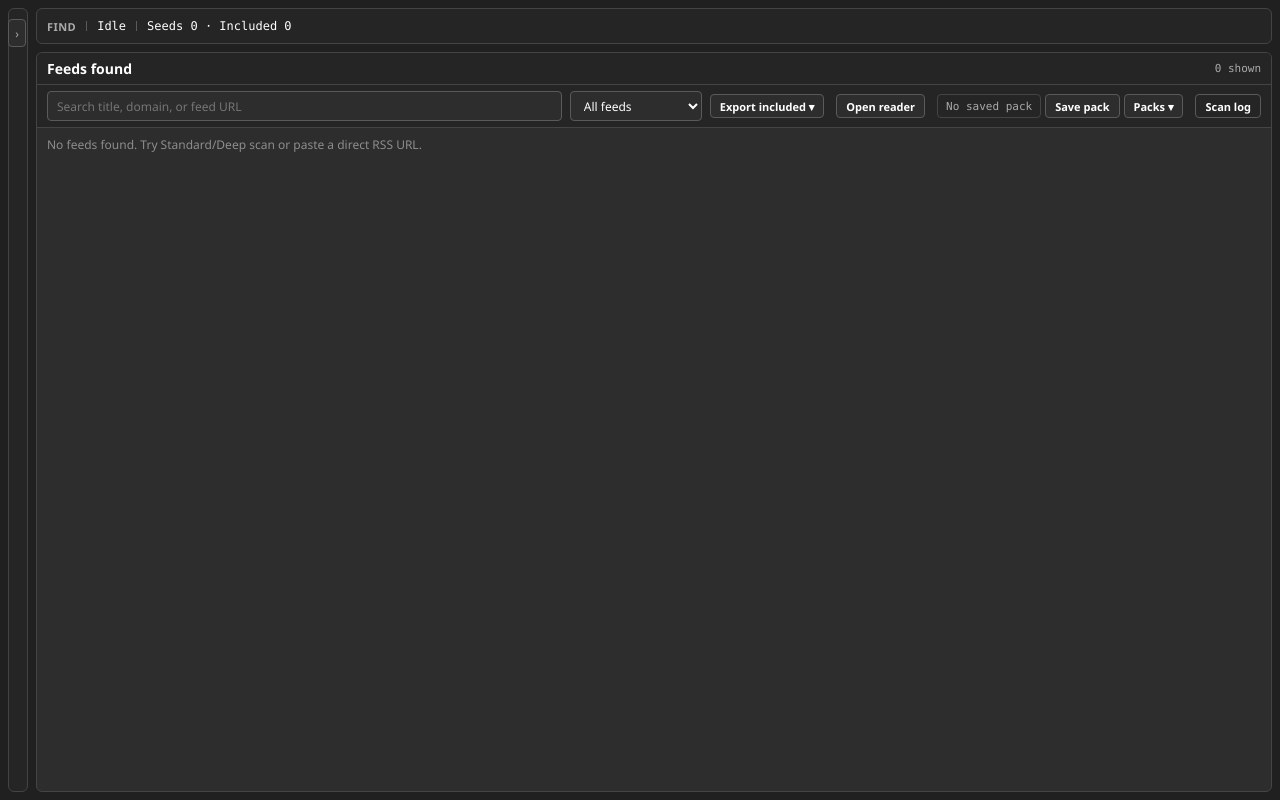
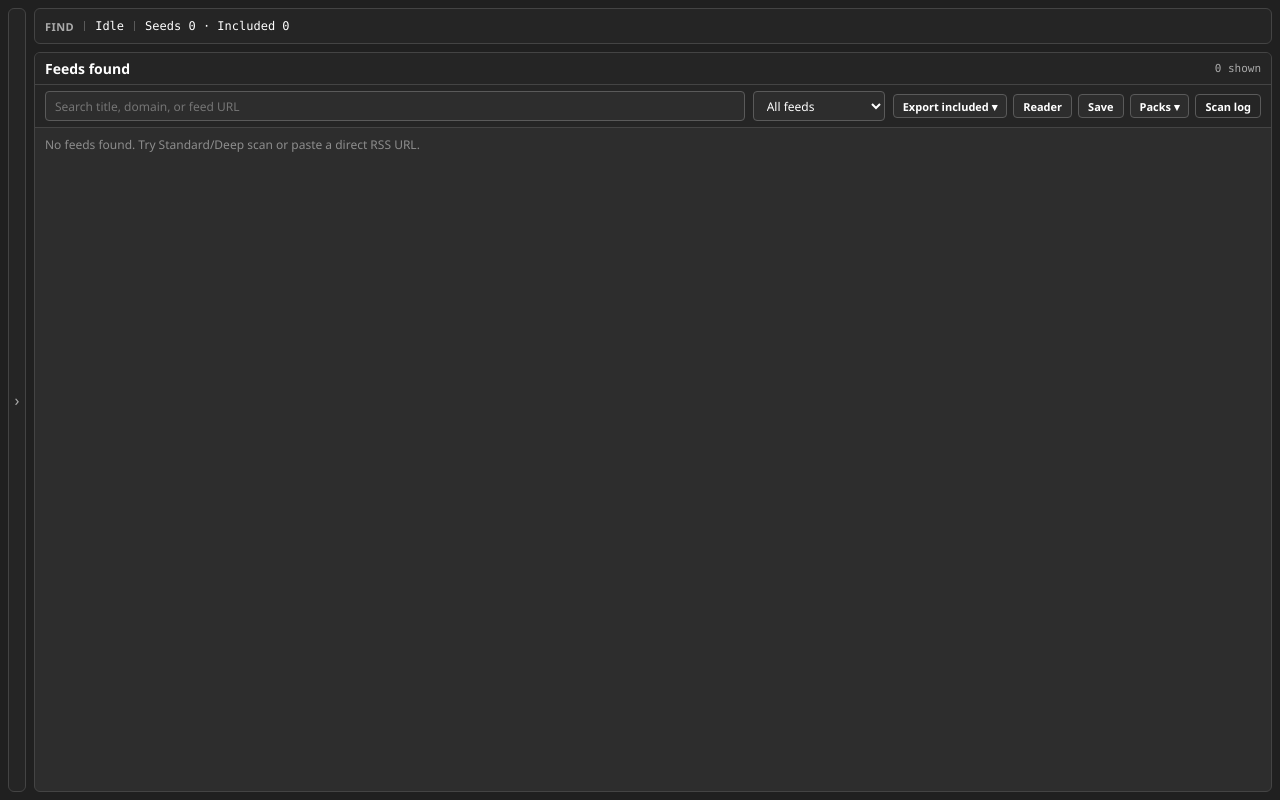
Before and after one commit to BassThermal/RSS-Discovery, a website: page public/index.html in a window 1280 px wide. Both pictures are taken after a click on the button "Collapse sidebar". Drawn offline with Linux system fonts and the light colour scheme.

Commit message:
Refine sidebar rail collapse and toolbar density

```diff
--- a/public/app.js
+++ b/public/app.js
@@ -137,7 +137,7 @@ function updateSidebarToggleUi() {
   if (!els.sidebarRailToggleBtn) return;
   const collapsed = !!state.sidebarCollapsed;
   els.sidebarRailToggleBtn.textContent = collapsed ? '›' : '‹';
-  els.sidebarRailToggleBtn.title = collapsed ? 'Expand sidebar' : 'Collapse sidebar';
+  els.sidebarRailToggleBtn.setAttribute('aria-label', collapsed ? 'Expand sidebar' : 'Collapse sidebar');
   els.sidebarRailToggleBtn.setAttribute('aria-pressed', collapsed ? 'true' : 'false');
 }
 
@@ -401,13 +401,15 @@ const PACKS_STORAGE_KEY = 'rssDiscovery.packs.v1';
 function updatePackUi() {
   if (!els.packLabel) return;
   const current = state.savedPacks.find((p) => p.id === state.currentPackId);
-  if (!current && !state.session.feeds.length) els.packLabel.textContent = 'No saved pack';
-  else if (!current) els.packLabel.textContent = 'Unsaved pack';
-  else if (state.packDirty) els.packLabel.textContent = `${current.name} · unsaved changes`;
-  else els.packLabel.textContent = `Pack: ${current.name}`;
+  if (!current) {
+    els.packLabel.textContent = '';
+    els.packLabel.classList.add('hidden');
+  } else {
+    els.packLabel.classList.remove('hidden');
+    els.packLabel.textContent = state.packDirty ? `${current.name} · unsaved` : current.name;
+  }
   if (els.packSaveBtn) {
-    if (!current) els.packSaveBtn.textContent = 'Save pack';
-    else els.packSaveBtn.textContent = state.packDirty ? 'Save changes' : 'Save';
+    els.packSaveBtn.textContent = 'Save';
   }
   if (els.packDeleteBtn) els.packDeleteBtn.disabled = !current;
 }
--- a/public/index.html
+++ b/public/index.html
@@ -9,7 +9,7 @@
 <body>
   <div class="app-shell">
     <aside class="app-sidebar">
-      <button class="sidebar-rail-toggle" id="sidebarRailToggleBtn" title="Collapse sidebar" aria-pressed="false">‹</button>
+      <button class="sidebar-rail-toggle" id="sidebarRailToggleBtn" aria-label="Collapse sidebar" aria-pressed="false">‹</button>
       <div class="sidebar-inner">
       <div class="sidebar-panel sidebar-identity">
         <div class="brand-title">RSS Discovery</div>
@@ -119,11 +119,11 @@
                 </div>
                 </div>
                 <div class="toolbar-group">
-                <button class="btn micro" id="toolbarPreviewBtn">Open reader</button>
+                <button class="btn micro" id="toolbarPreviewBtn">Reader</button>
                 </div>
                 <div class="toolbar-group pack-toolbar-group" id="packsGroup">
-                  <span class="pack-label mono" id="packLabel">No saved pack</span>
-                  <button class="btn micro" id="packSaveBtn">Save pack</button>
+                  <span class="pack-label mono hidden" id="packLabel"></span>
+                  <button class="btn micro" id="packSaveBtn">Save</button>
                 <div class="menu-group">
                   <button class="btn micro" id="packsMenuBtn">Packs ▾</button>
                   <div class="dropdown-menu" id="packsMenu">
--- a/public/styles.css
+++ b/public/styles.css
@@ -72,8 +72,8 @@ body {
   min-height: 0;
 }
 .sidebar-inner { min-height: 0; display: grid; grid-template-rows: auto 1fr; gap: 6px; }
-.sidebar-rail-toggle { position: absolute; top: 8px; right: -11px; width: 18px; height: 28px; border: 1px solid var(--border-strong); border-radius: var(--r1); background: var(--panel); color: var(--text-2); cursor: pointer; z-index: 4; }
-.sidebar-rail-toggle:hover { background: var(--hover); color: var(--text); }
+.sidebar-rail-toggle { position: absolute; top: 0; right: -9px; width: 16px; height: 100%; border: 0; border-radius: 0; background: transparent; color: var(--text-2); cursor: pointer; z-index: 4; padding: 0; font-size: 16px; line-height: 1; }
+.sidebar-rail-toggle:hover { color: var(--text); }
 
 .sidebar-panel { padding: 4px 0; background: transparent; border: 0; border-radius: 0; }
 .eyebrow { font-size: 11px; text-transform: uppercase; letter-spacing: .04em; color: var(--text-2); font-weight: 700; }
@@ -198,19 +198,21 @@ body.reader-active .reader-controls select { min-height: var(--h28); }
 
 body.sidebar-collapsed .app-shell,
 body.reader-active.sidebar-collapsed .app-shell {
-  grid-template-columns: 20px 1fr;
+  grid-template-columns: 18px 1fr;
 }
 
 body.sidebar-collapsed .app-sidebar {
   padding: 0;
-  overflow: visible;
+  overflow: hidden;
 }
 body.sidebar-collapsed .sidebar-inner {
   display: none;
 }
 body.sidebar-collapsed .sidebar-rail-toggle {
-  right: 1px;
-  top: 10px;
+  right: 0;
+  top: 0;
+  width: 100%;
+  height: 100%;
 }
 
 .pane { min-height: 0; display: grid; grid-template-rows: auto auto 1fr; overflow: hidden; }
@@ -525,18 +527,21 @@ body.reader-active .reader-layout .headline-row { padding-left: 8px; padding-rig
 .menu-group { position: relative; display: inline-flex; }
 .dropdown-menu { position: absolute; top: calc(100% + 4px); right: 0; display: none; min-width: 146px; background: var(--panel-2); border: 1px solid var(--border); border-radius: var(--r1); padding: 2px; z-index: 12; }
 .dropdown-menu.open { display: grid; }
-.menu-item { border: 0; background: transparent; text-align: left; height: 28px; padding: 0 8px; cursor: pointer; color: var(--text); }
+.menu-item { border: 0; background: transparent; text-align: left; height: 27px; padding: 0 9px; cursor: pointer; color: var(--text); border-radius: 4px; }
 .menu-item:hover { background: var(--hover); }
 .menu-item.danger { color: var(--danger); }
-.discover-toolbar input { flex: 1 1 360px; }
+.discover-toolbar input { flex: 1 1 280px; min-width: 160px; }
 .discover-toolbar select { width: 132px; flex: 0 0 132px; }
 .results-toolbar-actions {
   display: inline-flex;
   align-items: center;
-  gap: 12px;
+  gap: 6px;
   margin-left: auto;
+  white-space: nowrap;
 }
-.toolbar-group { display: inline-flex; align-items: center; gap: 4px; }
+.toolbar-group { display: inline-flex; align-items: center; gap: 6px; }
+.btn.micro { white-space: nowrap; }
+.results-toolbar-actions .btn { white-space: nowrap; }
 .selection-actions {
   display: inline-flex;
   align-items: center;
@@ -601,7 +606,7 @@ body.reader-active .reader-layout .headline-row { padding-left: 8px; padding-rig
   .feed-primary { grid-template-columns: 1fr; }
   .feed-actions { justify-content: flex-start; }
 }
-.pack-label { color: var(--text-2); font-size: 11px; border: 1px solid var(--border); border-radius: var(--r1); min-height: var(--h24); padding: 0 8px; display: inline-flex; align-items: center; max-width: 280px; white-space: nowrap; overflow: hidden; text-overflow: ellipsis; }
+.pack-label { color: var(--text-2); font-size: 11px; display: inline-flex; align-items: center; max-width: 220px; white-space: nowrap; overflow: hidden; text-overflow: ellipsis; }
 .log-filter-group { display: inline-flex; gap: 4px; }
 .log-filter-group .btn.active { background: color-mix(in srgb, var(--accent) 22%, transparent); border-color: var(--accent); }
 .saved-pack-row { display:flex; justify-content:space-between; align-items:center; gap:8px; padding:8px 10px; border-bottom:1px solid var(--border); }
```
